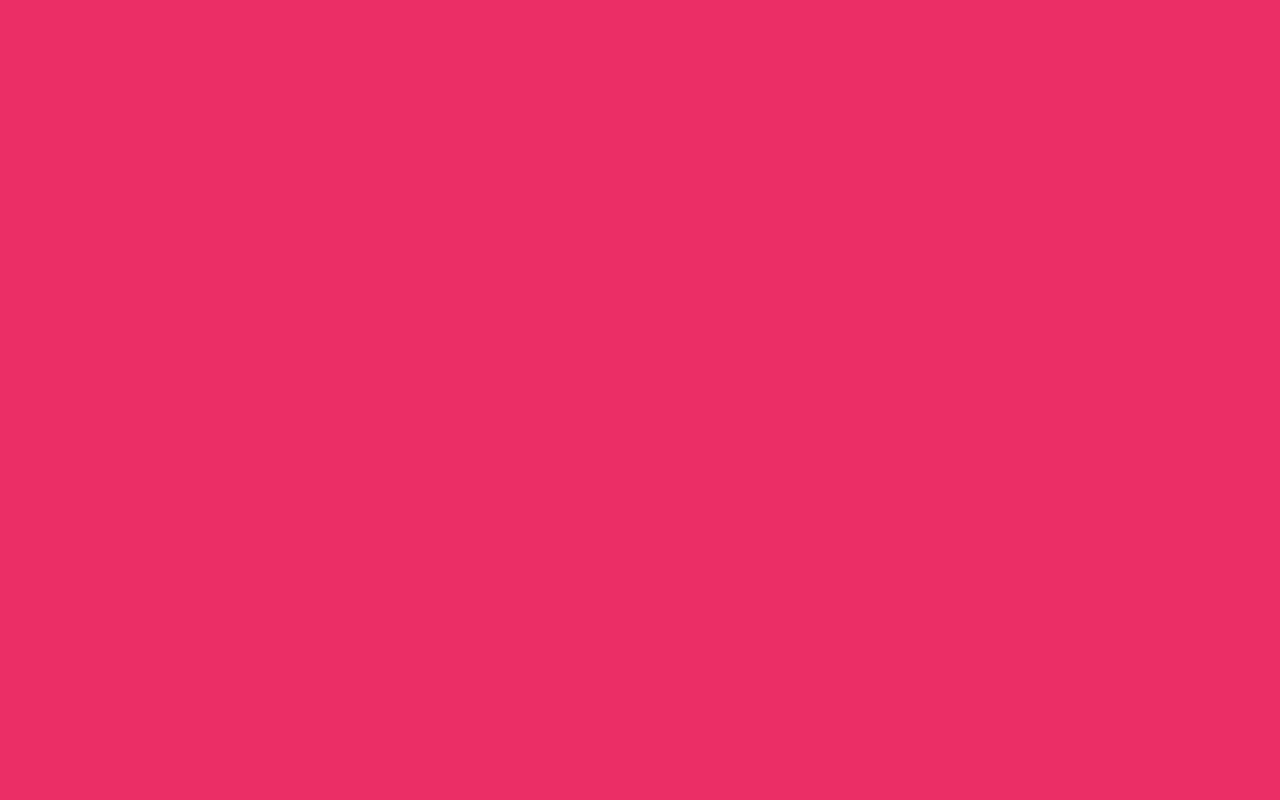
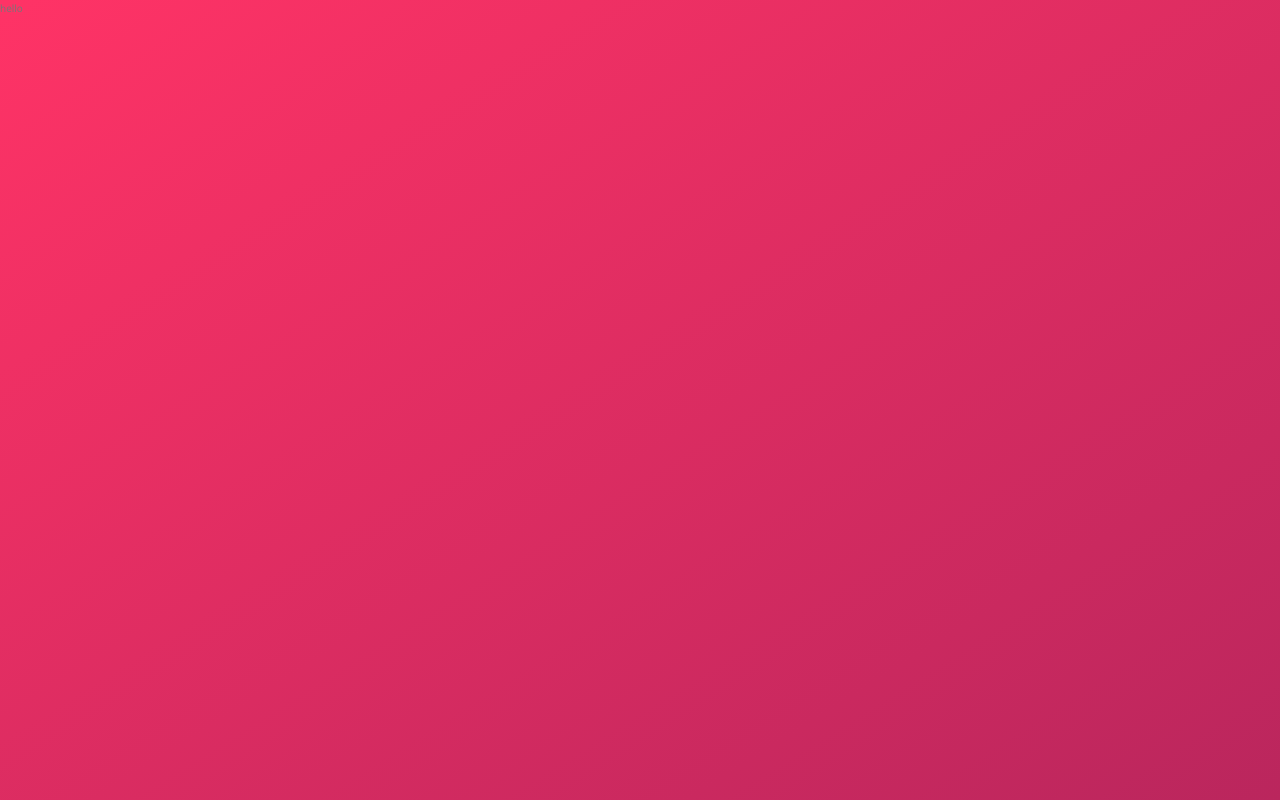
Before and after one commit to harman-kardon/trillo, a website: page index.html in a window 1280 px wide. Drawn offline with nearby package versions, Linux system fonts and the light colour scheme.

Commit message:
basic setup

```diff
--- a/css/style.css
+++ b/css/style.css
@@ -15,10 +15,36 @@ Grey dark 2: #777
 Grey dark 3: #999
 
 */
+:root {
+  --color-primary: #eb2f64;
+  --color-primary-light: #FF3366;
+  --color-primary-dark: #BA265D;
+  --color-grey-light-1: #faf9f9;
+  --color-grey-light-2: #f4f2f2;
+  --color-grey-light-3: #f0eeee;
+  --color-grey-dark-1: #333;
+  --color-grey-dark-2: #777;
+  --color-grey-dark-3: #999; }
+
 * {
   margin: 0;
-  padding: 0;
-  box-sizing: border-box; }
+  padding: 0; }
+
+*,
+*::after,
+*::before {
+  box-sizing: inherit; }
+
+html {
+  box-sizing: border-box;
+  font-size: 62.5%; }
 
 body {
-  background-color: #eb2f64; }
+  font-family: 'Open Sans', sans-serif;
+  font-weight: 400;
+  line-height: 1.6;
+  background-image: linear-gradient(to right bottom, var(--color-primary-light), var(--color-primary-dark));
+  background-size: cover;
+  background-repeat: no-repeat;
+  color: var(--color-grey-dark-2);
+  min-height: 100vh; }
--- a/index.html
+++ b/index.html
@@ -12,5 +12,7 @@
     </head>
     <body>
 
+        hello
+
     </body>
 </html>
```
